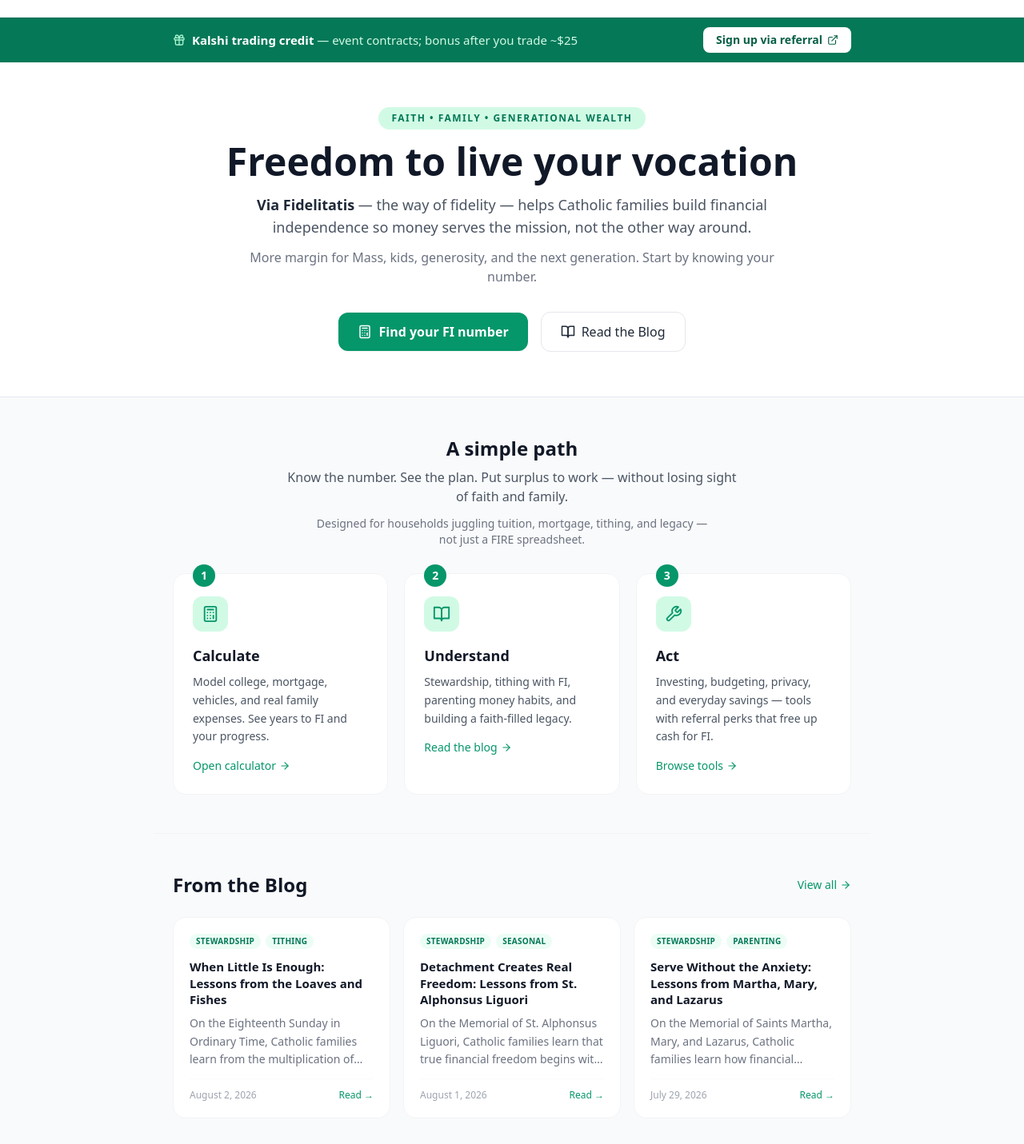
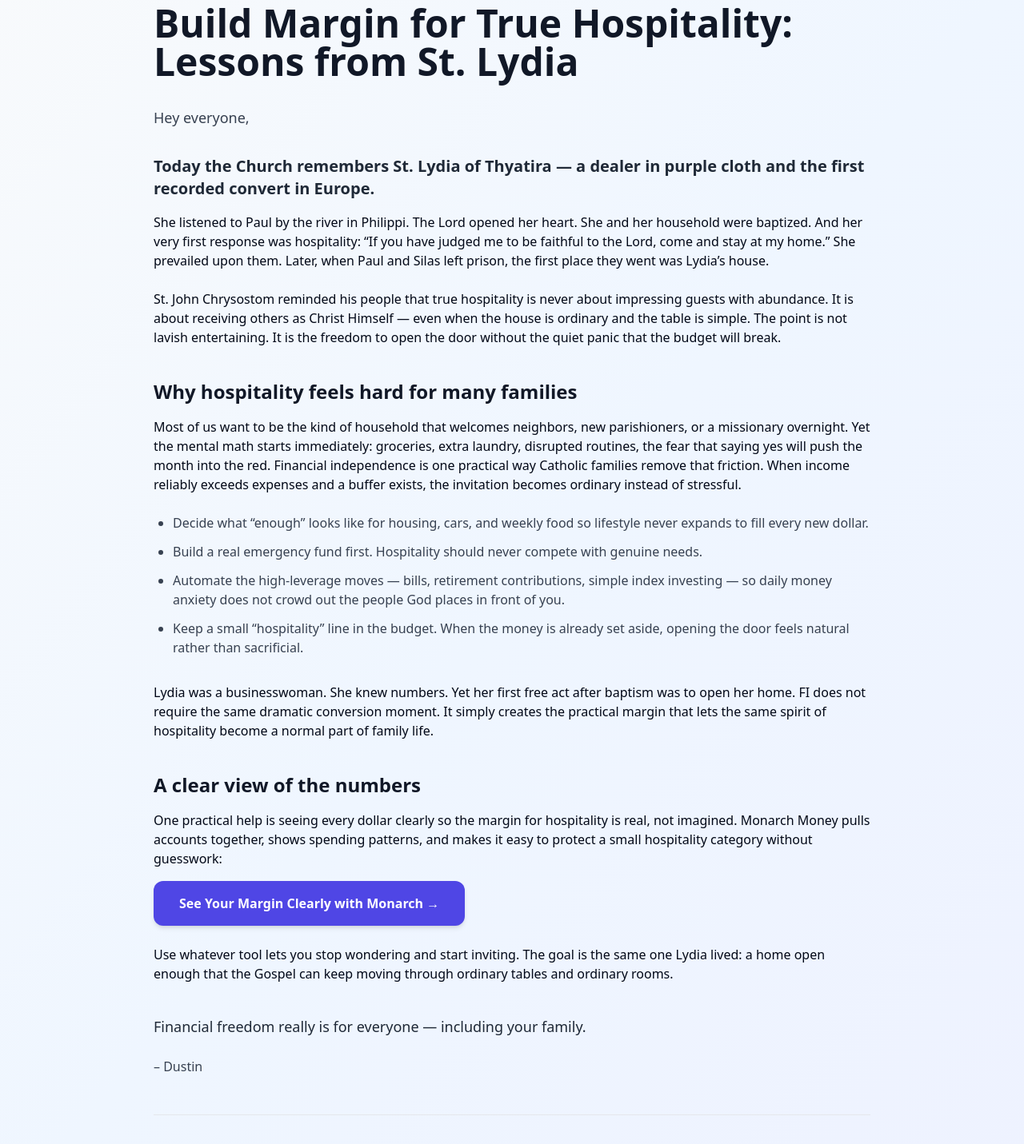
Before and after one commit to daughterpop/super-fi-calc, a React (Vite) app: page /blog/build-margin-for-true-hospitality-lessons-from-st-lydia in a window 1280 px wide. Shown: the part 43-1474 px from the top of the page at 80% size. Built offline with nearby package versions, Linux system fonts and the light colour scheme.

Commit message:
Add daily blog post: Build Margin for True Hospitality: Lessons from St. Lydia – August 3, 2026

```diff
--- a/src/data/posts.js
+++ b/src/data/posts.js
@@ -1,4 +1,14 @@
 const rawPosts = [
+  {
+    title: 'Build Margin for True Hospitality: Lessons from St. Lydia',
+    date: 'August 3, 2026',
+    dateSort: '2026-08-03',
+    excerpt: 'On the Memorial of St. Lydia, Catholic families learn that financial independence creates the practical margin to open their homes and tables without anxiety — turning everyday hospitality into a living act of faith.',
+    readTime: '4 min read',
+    link: '/blog/build-margin-for-true-hospitality-lessons-from-st-lydia',
+    tags: ['Stewardship', 'Seasonal', 'Parenting', 'Couples'],
+    featured: false
+  },
   {
     title: 'When Little Is Enough: Lessons from the Loaves and Fishes',
     date: 'August 2, 2026',
--- a/src/main.jsx
+++ b/src/main.jsx
@@ -37,6 +37,7 @@ import BuildAMoneySabbathIntoYourWeek from './pages/build-a-money-sabbath-into-y
 import ServeWithoutTheAnxietyLessonsFromMarthaMaryAndLazarus from './pages/serve-without-the-anxiety-lessons-from-martha-mary-and-lazarus.jsx';
 import DetachmentCreatesRealFreedomLessonsFromStAlphonsusLiguori from './pages/detachment-creates-real-freedom-lessons-from-st-alphonsus-liguori.jsx';
 import WhenLittleIsEnoughLessonsFromTheLoavesAndFishes from './pages/when-little-is-enough-lessons-from-the-loaves-and-fishes.jsx';
+import BuildMarginForTrueHospitalityLessonsFromStLydia from './pages/build-margin-for-true-hospitality-lessons-from-st-lydia.jsx';
 
 ReactDOM.createRoot(document.getElementById('root')).render(
   <React.StrictMode>
@@ -78,6 +79,7 @@ ReactDOM.createRoot(document.getElementById('root')).render(
           <Route path="/blog/serve-without-the-anxiety-lessons-from-martha-mary-and-lazarus" element={<ServeWithoutTheAnxietyLessonsFromMarthaMaryAndLazarus />} />
           <Route path="/blog/detachment-creates-real-freedom-lessons-from-st-alphonsus-liguori" element={<DetachmentCreatesRealFreedomLessonsFromStAlphonsusLiguori />} />
           <Route path="/blog/when-little-is-enough-lessons-from-the-loaves-and-fishes" element={<WhenLittleIsEnoughLessonsFromTheLoavesAndFishes />} />
+          <Route path="/blog/build-margin-for-true-hospitality-lessons-from-st-lydia" element={<BuildMarginForTrueHospitalityLessonsFromStLydia />} />
 
           <Route path="*" element={<App />} />
         </Routes>
--- /dev/null
+++ b/src/pages/build-margin-for-true-hospitality-lessons-from-st-lydia.jsx
@@ -0,0 +1,78 @@
+import React from 'react';
+import BlogPostFooter from '../components/BlogPostFooter';
+
+export default function BuildMarginForTrueHospitalityLessonsFromStLydia() {
+  return (
+    <div className="min-h-screen bg-gradient-to-br from-slate-50 via-blue-50 to-indigo-50 py-12 px-4">
+      <div className="max-w-4xl mx-auto prose prose-slate">
+        <h1 className="text-4xl md:text-5xl font-bold text-gray-900 mb-8">
+          Build Margin for True Hospitality: Lessons from St. Lydia
+        </h1>
+
+        <p className="text-lg text-gray-700 mb-8 leading-relaxed">
+          Hey everyone,
+        </p>
+
+        <p className="text-xl font-semibold text-gray-800 mb-4">
+          Today the Church remembers St. Lydia of Thyatira — a dealer in purple cloth and the first recorded convert in Europe.
+        </p>
+
+        <p className="mb-6">
+          She listened to Paul by the river in Philippi. The Lord opened her heart. She and her household were baptized. And her very first response was hospitality: “If you have judged me to be faithful to the Lord, come and stay at my home.” She prevailed upon them. Later, when Paul and Silas left prison, the first place they went was Lydia’s house.
+        </p>
+
+        <p className="mb-6">
+          St. John Chrysostom reminded his people that true hospitality is never about impressing guests with abundance. It is about receiving others as Christ Himself — even when the house is ordinary and the table is simple. The point is not lavish entertaining. It is the freedom to open the door without the quiet panic that the budget will break.
+        </p>
+
+        <h2 className="text-2xl font-bold text-gray-900 mt-10 mb-4">
+          Why hospitality feels hard for many families
+        </h2>
+        <p className="mb-6">
+          Most of us want to be the kind of household that welcomes neighbors, new parishioners, or a missionary overnight. Yet the mental math starts immediately: groceries, extra laundry, disrupted routines, the fear that saying yes will push the month into the red. Financial independence is one practical way Catholic families remove that friction. When income reliably exceeds expenses and a buffer exists, the invitation becomes ordinary instead of stressful.
+        </p>
+
+        <ul className="list-disc pl-6 space-y-3 mb-8 text-gray-700">
+          <li>Decide what “enough” looks like for housing, cars, and weekly food so lifestyle never expands to fill every new dollar.</li>
+          <li>Build a real emergency fund first. Hospitality should never compete with genuine needs.</li>
+          <li>Automate the high-leverage moves — bills, retirement contributions, simple index investing — so daily money anxiety does not crowd out the people God places in front of you.</li>
+          <li>Keep a small “hospitality” line in the budget. When the money is already set aside, opening the door feels natural rather than sacrificial.</li>
+        </ul>
+
+        <p className="mb-6">
+          Lydia was a businesswoman. She knew numbers. Yet her first free act after baptism was to open her home. FI does not require the same dramatic conversion moment. It simply creates the practical margin that lets the same spirit of hospitality become a normal part of family life.
+        </p>
+
+        <h2 className="text-2xl font-bold text-gray-900 mt-10 mb-4">
+          A clear view of the numbers
+        </h2>
+        <p className="mb-4">
+          One practical help is seeing every dollar clearly so the margin for hospitality is real, not imagined. Monarch Money pulls accounts together, shows spending patterns, and makes it easy to protect a small hospitality category without guesswork:
+        </p>
+
+        <a
+          href="https://monarch.com/referral/hvup58srp1?r_source=share"
+          target="_blank"
+          rel="noopener noreferrer"
+          className="inline-flex items-center gap-2 px-8 py-4 bg-indigo-600 text-white font-semibold rounded-xl hover:bg-indigo-700 transition-all shadow-md hover:shadow-lg mb-6"
+        >
+          See Your Margin Clearly with Monarch →
+        </a>
+
+        <p className="mb-6">
+          Use whatever tool lets you stop wondering and start inviting. The goal is the same one Lydia lived: a home open enough that the Gospel can keep moving through ordinary tables and ordinary rooms.
+        </p>
+
+        <p className="text-lg font-medium text-gray-800 mt-10">
+          Financial freedom really is for everyone — including your family.
+        </p>
+
+        <p className="text-gray-700 font-medium mt-6">
+          – Dustin
+        </p>
+
+        <BlogPostFooter />
+      </div>
+    </div>
+  );
+}
```
Also changed, not shown: 2 other files (tests, documents, lock files or other folders).
